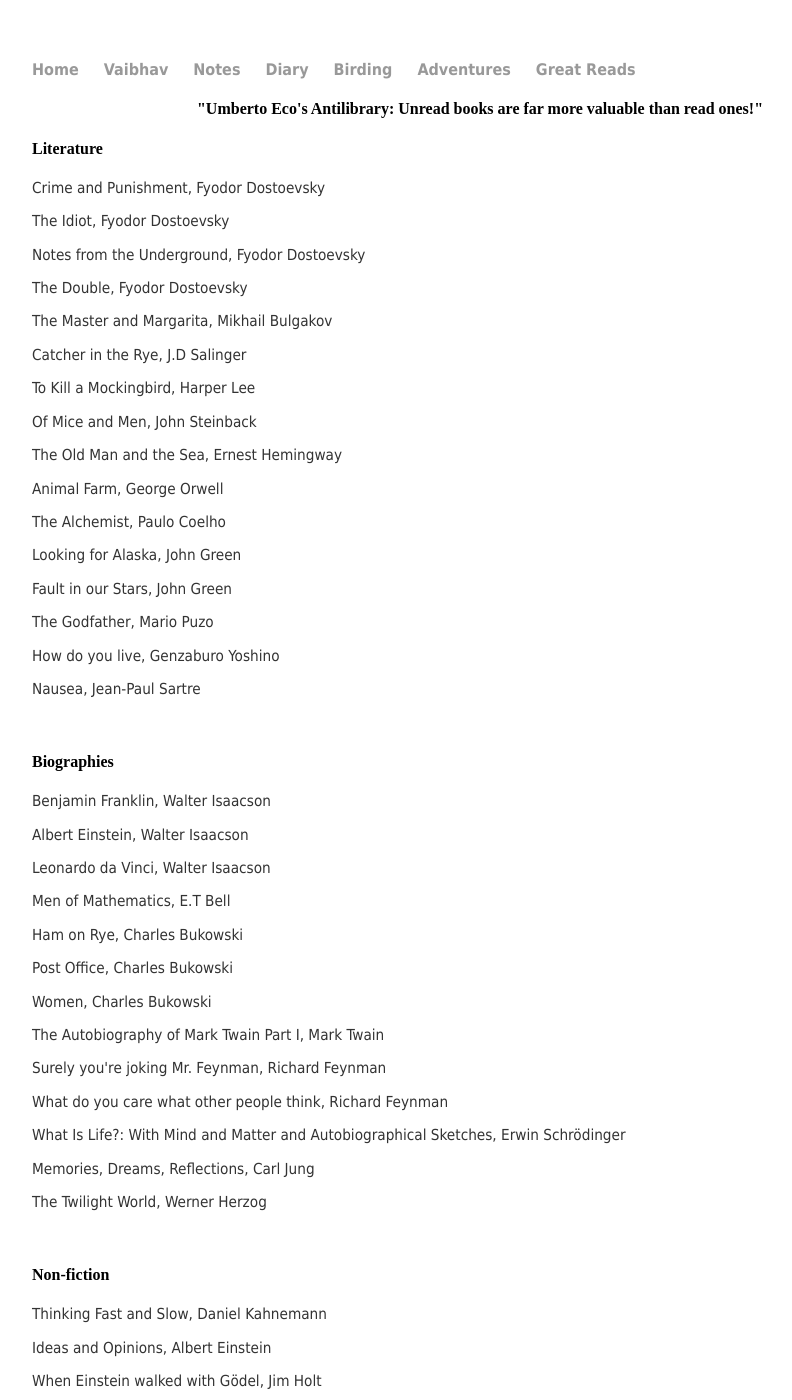
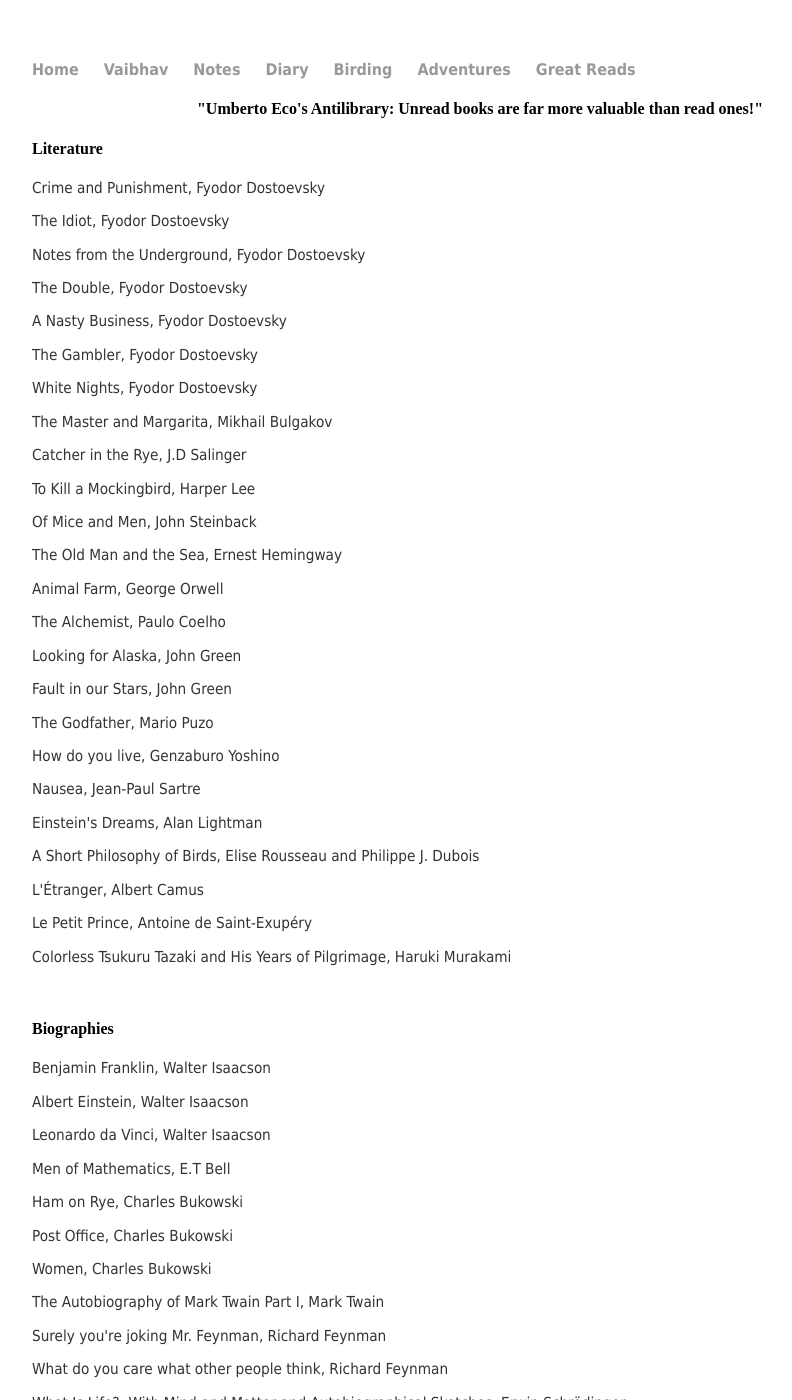
Before and after one commit to AntiLibrary5/AntiLibrary5.github.io, a Jekyll site: the page built from great_books/index.html, in a window 1280 px wide and 1400 px high. Shown: the whole window, without its empty margins (160-952 px from the left). Built offline with Jekyll 4.4.1, drawn with Linux system fonts in a browser that asks for light colours.

Commit message:
Update index.html

```diff
--- a/great_books/index.html
+++ b/great_books/index.html
@@ -9,6 +9,9 @@ title: Vaibhav Arora, theboxtroll
   <p>The Idiot, Fyodor Dostoevsky</p>
   <p>Notes from the Underground, Fyodor Dostoevsky</p>
   <p>The Double, Fyodor Dostoevsky</p>
+  <p>A Nasty Business, Fyodor Dostoevsky</p>
+  <p>The Gambler, Fyodor Dostoevsky</p>
+  <p>White Nights, Fyodor Dostoevsky</p>
   <p>The Master and Margarita, Mikhail Bulgakov</p>
   <p>Catcher in the Rye, J.D Salinger</p>
   <p>To Kill a Mockingbird, Harper Lee</p>
@@ -21,6 +24,11 @@ title: Vaibhav Arora, theboxtroll
   <p>The Godfather, Mario Puzo</p>
   <p>How do you live, Genzaburo Yoshino</p>
   <p>Nausea, Jean-Paul Sartre</p>
+  <p>Einstein's Dreams, Alan Lightman</p>
+  <p>A Short Philosophy of Birds, Elise Rousseau and Philippe J. Dubois</p>
+  <p>L'Étranger, Albert Camus</p>
+  <p>Le Petit Prince, Antoine de Saint-Exupéry</p>
+  <p>Colorless Tsukuru Tazaki and His Years of Pilgrimage, Haruki Murakami</p>
 </div><!-- /.blurb -->
 <br>
 <div class="blurb">
```
